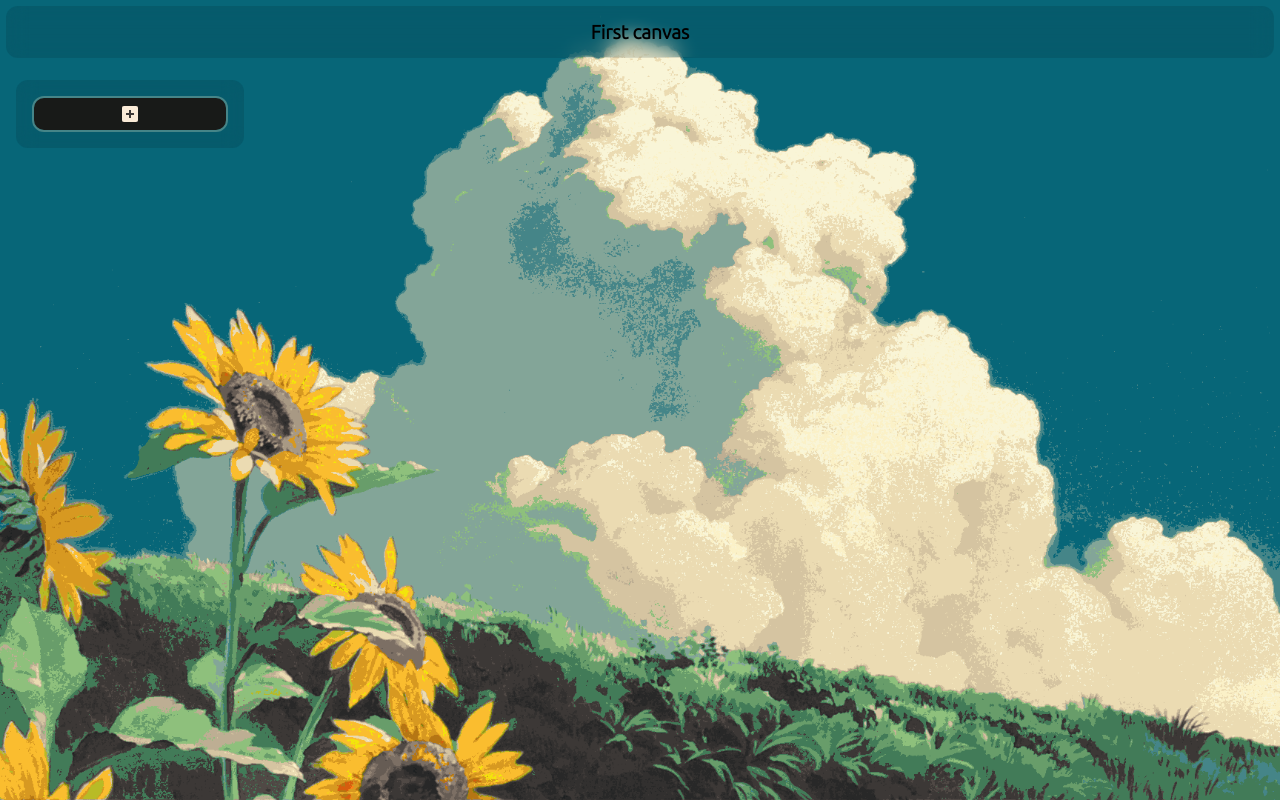
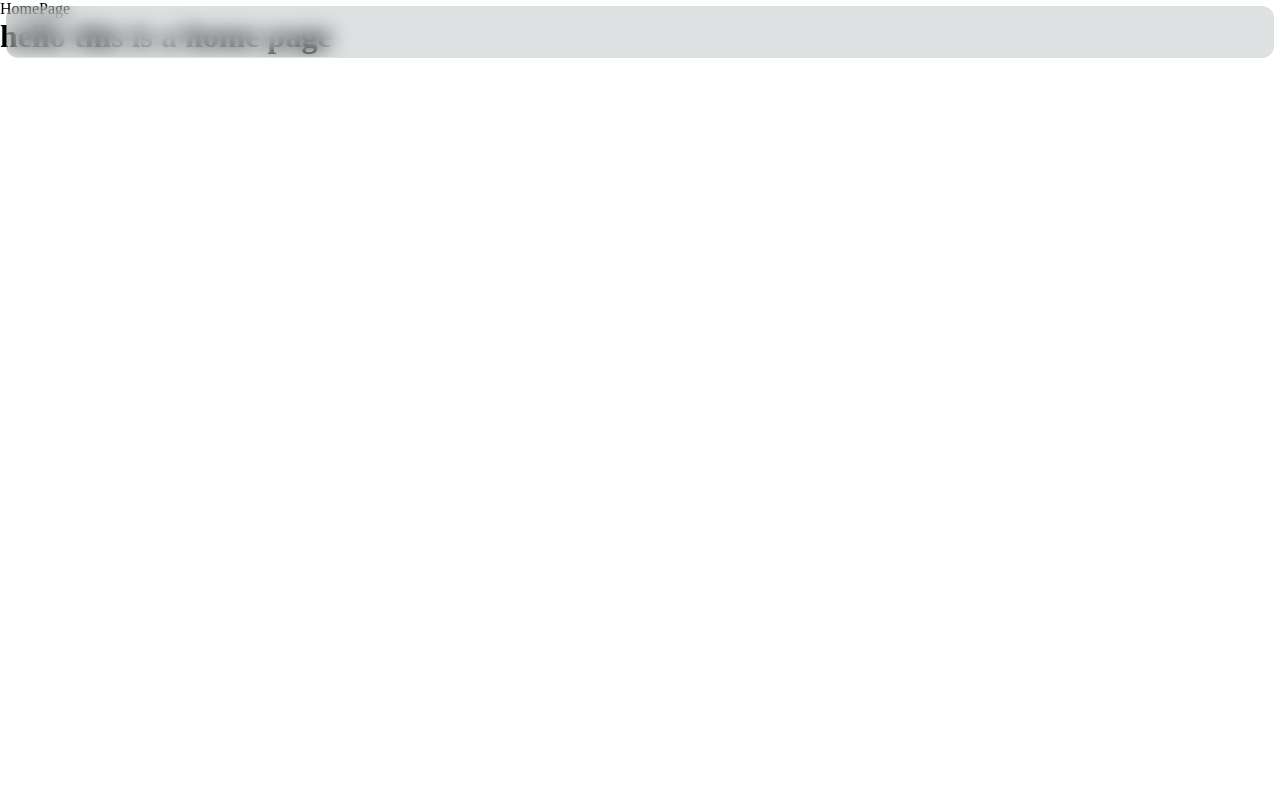
Before and after one commit to pinugit/EasyBoards, a React (Vite) app: page / in a window 1280 px wide. Built offline with nearby package versions, Linux system fonts and the light colour scheme.

Commit message:
added react router package and created the routes to cannas

```diff
--- a/package.json
+++ b/package.json
@@ -8,13 +8,14 @@
     "build": "tsc && vite build",
     "lint": "eslint . --ext ts,tsx --report-unused-disable-directives --max-warnings 0",
     "preview": "vite preview",
-    "tauri" :"tauri"
+    "tauri": "tauri"
   },
   "dependencies": {
     "framer-motion": "^10.16.1",
     "react": "^18.2.0",
     "react-dom": "^18.2.0",
-    "react-icons": "^4.10.1"
+    "react-icons": "^4.10.1",
+    "react-router-dom": "^6.15.0"
   },
   "devDependencies": {
     "@tauri-apps/cli": "^1.4.0",
--- a/src/App.tsx
+++ b/src/App.tsx
@@ -1,12 +1,19 @@
 import "./App.css";
 import Canvas from "./Components/Canvas/Canvas";
+import HomePage from "./Components/HomePage/HomePage";
 import TitleBar from "./Components/TitleBar/TitleBar";
+import { Route, Routes } from "react-router-dom";
 
 function App() {
   return (
     <>
       <TitleBar canvasTitle="First canvas" />
-      <Canvas />
+
+      <Routes>
+        <Route path="/" element={<HomePage />} />
+        <Route path="/canvas" element={<Canvas />} />
+        <Route path="/canvas/:id" element={<Canvas />} />
+      </Routes>
     </>
   );
 }
--- /dev/null
+++ b/src/Components/HomePage/HomePage.tsx
@@ -0,0 +1,10 @@
+const HomePage = () => {
+  return (
+    <div>
+      HomePage
+      <h1>hello this is a home page</h1>
+    </div>
+  );
+};
+
+export default HomePage;
--- a/src/Components/TitleBar/TitleBar.tsx
+++ b/src/Components/TitleBar/TitleBar.tsx
@@ -1,14 +1,18 @@
 import "./TitleBar.css";
+import { useParams } from "react-router-dom";
 
 interface props {
   canvasTitle: string;
 }
 
 const TitleBar = ({ canvasTitle }: props) => {
+  const { id } = useParams();
+  console.log(id);
+
   return (
     <div className="title-bar-container">
       <div className="title-bar">
-        <p className="title">{canvasTitle}</p>
+        <p className="title">{id}</p>
       </div>
     </div>
   );
--- a/src/main.tsx
+++ b/src/main.tsx
@@ -1,10 +1,13 @@
-import React from 'react'
-import ReactDOM from 'react-dom/client'
-import App from './App.tsx'
-import './index.css'
+import React from "react";
+import ReactDOM from "react-dom/client";
+import App from "./App.tsx";
+import "./index.css";
+import { BrowserRouter } from "react-router-dom";
 
-ReactDOM.createRoot(document.getElementById('root')!).render(
+ReactDOM.createRoot(document.getElementById("root")!).render(
   <React.StrictMode>
-    <App />
-  </React.StrictMode>,
-)
+    <BrowserRouter>
+      <App />
+    </BrowserRouter>
+  </React.StrictMode>
+);
```
Also changed, not shown: src/Components/CanvasPage/CanvasPage.tsx (added), 1 other file (tests, documents, lock files or other folders).
